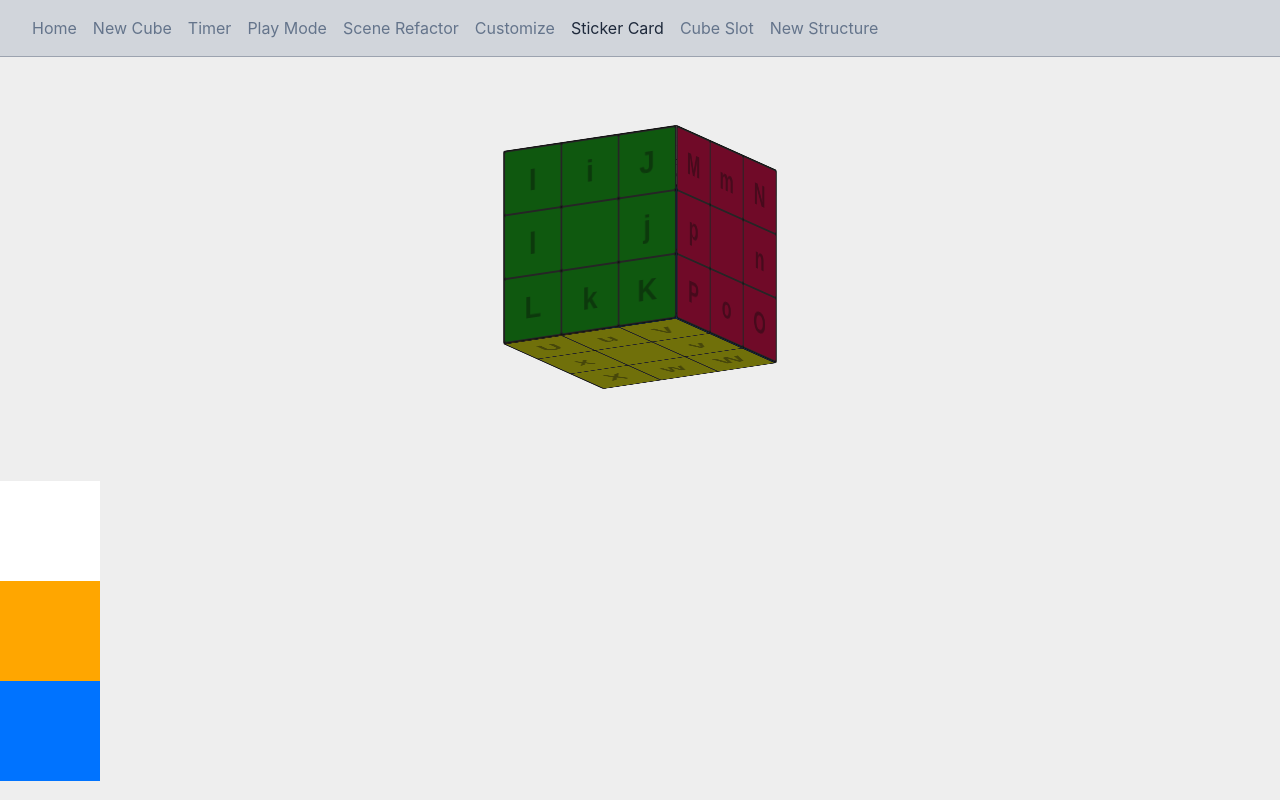
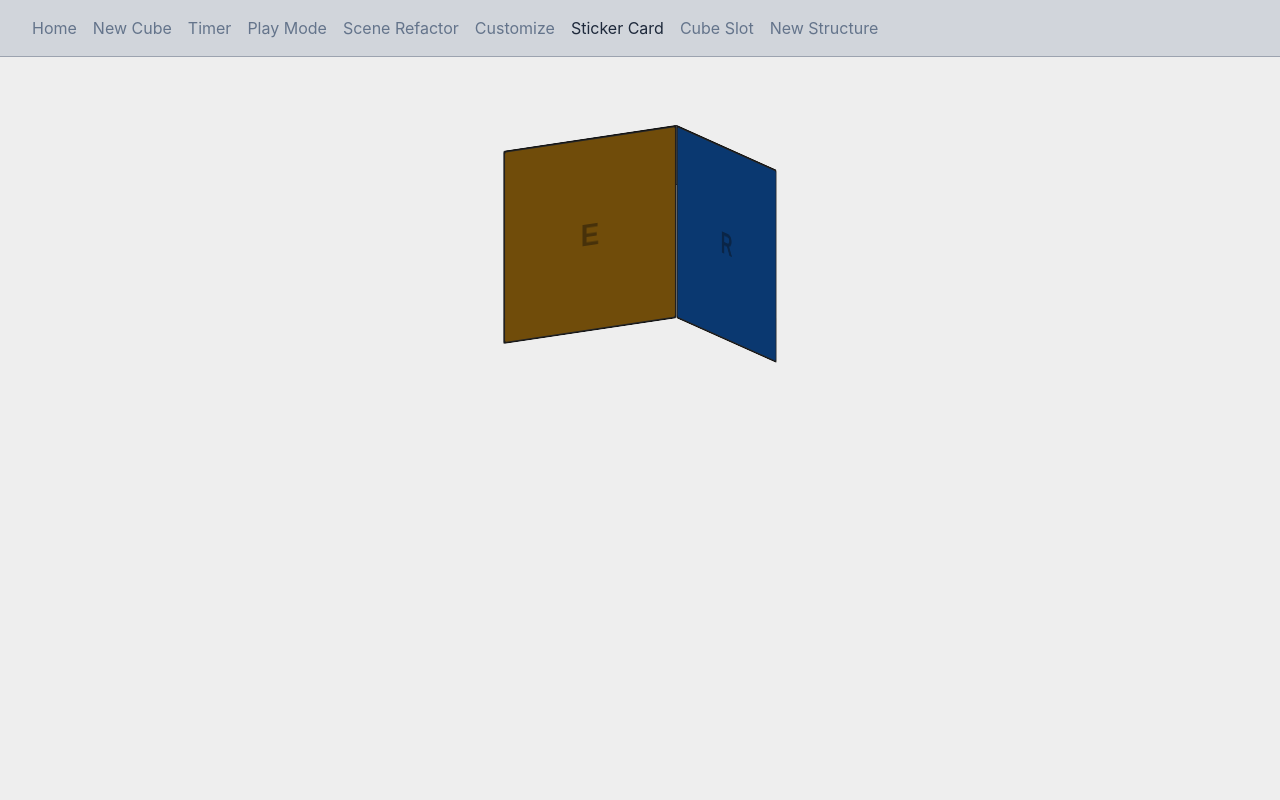
Before and after one commit to McHeisenburglar/rubiks-cube-3d-vite, a React (Vite) app: page /rubiks-cube-3d-vite/sticker-cards in a window 1280 px wide. Built offline with nearby package versions, Linux system fonts and the light colour scheme.

Commit message:
I love and hate this project. I just want to rewrite the whole thing.

```diff
--- a/src/components/sticker-cards/Main.tsx
+++ b/src/components/sticker-cards/Main.tsx
@@ -1,6 +1,5 @@
 import React, { useMemo } from 'react'
 import { CubeWithPos } from '../../ts/CubeClass3'
-import { CubeView } from '../cube-slots/CubeView'
 
 interface IProps {}
 
@@ -9,25 +8,79 @@ const StickerCard: React.FC<IProps> = () => {
 
 	const sticker = cube.getRandomStickerInFilter((s) => s.type === 'corner')
 
+	console.log('Showing sticker', sticker.name)
+
 	return (
 		<>
-			<CubeView cube={cube} debug />
-			<div className={` sticker-card ${sticker.type} `}>
-				<div
-					className={`sticker-card-face main-face`}
-					data-sticker-color={sticker.side}
-				></div>
-				{sticker.neighbors.map((s) => {
-					return (
-						<div
-							className={`sticker-card-face neighbor-face`}
-							data-sticker-color={s.side}
-						></div>
-					)
-				})}
-			</div>
+			<CubePieceView sticker={sticker} cubeConfig={cube.cubeConfig} debug />
 		</>
 	)
 }
 
 export default StickerCard
+
+import CubePerspectiveWrapper from '../new/CubePerspectiveWrapper'
+import CubeRotationController from '../new/CubeRotationWrapper'
+import CubeStyleProvider from '../new/CubeStyleConfigWrapper'
+
+interface CubeView {
+	sticker: ISticker
+	cubeConfig: CubeConfig
+	debug?: boolean
+	onStickerClick?: (sticker: ISticker) => void
+}
+
+const CubePieceView: React.FC<CubeView> = ({ debug, sticker, cubeConfig }) => {
+	if (debug) console.log('::::: Rendered CubeComponent.')
+
+	return (
+		<div className="cube-v2">
+			<div className="cube-wrapper">
+				<CubeRotationController>
+					<CubeStyleProvider config={cubeConfig}>
+						<CubePerspectiveWrapper mode={'3d-fold'}>
+							<CubePiece sticker={sticker} />
+						</CubePerspectiveWrapper>
+					</CubeStyleProvider>
+				</CubeRotationController>
+			</div>
+		</div>
+	)
+}
+
+import Sticker from '../new/Sticker'
+
+interface CubePieceProps {
+	sticker: ISticker
+	debug?: boolean
+}
+
+const CubePiece: React.FC<CubePieceProps> = ({ sticker, debug }) => {
+	if (debug) console.log('::::: Rendered Cube.')
+
+	return (
+		<div className={`cube`}>
+			<CubeSide sticker={sticker} side="top" />
+			{sticker.neighbors?.map((n, i) => {
+				return <CubeSide sticker={n} side={i === 0 ? 'front' : 'right'} />
+			})}
+		</div>
+	)
+}
+
+/* CUBE SIDE */
+interface CubeSideProps {
+	sticker: ISticker
+	debug?: boolean
+	side: Side
+}
+
+export const CubeSide: React.FC<CubeSideProps> = ({ sticker, debug, side }) => {
+	if (debug) console.log('::::: Rendered CubeSide.')
+
+	return (
+		<div className={`side piece-side side-${side}`} data-side={side}>
+			<Sticker sticker={sticker} index={0} position={sticker.side + 0} />
+		</div>
+	)
+}
--- a/src/scss/cube-v2.scss
+++ b/src/scss/cube-v2.scss
@@ -38,6 +38,11 @@
 		grid-template-rows: repeat(3, 1fr);
 		gap: var(--sticker-padding);
 		opacity: 1;
+	}
+
+	.side.piece-side {
+		grid-template-columns: 1fr;
+		grid-template-rows: 1fr;
 	}
 
 	.backside {
--- a/src/scss/sticker-card.scss
+++ b/src/scss/sticker-card.scss
@@ -1,4 +1,22 @@
+.sticker-card {
+	transform: rotateX(45deg) rotateY(45deg) rotateZ(0deg);
+	transform-style: preserve-3d;
+	position: relative;
+
+	.side-top {
+		transform: rotateX(90deg) translateZ(50px);
+	}
+
+	.side-right {
+		transform: rotateY(90deg) translateZ(50px);
+	}
+
+	.side-front {
+		transform: rotateX(0deg) translateZ(50px);
+	}
+}
 .sticker-card-face {
+	position: absolute;
 	width: 100px;
 	height: 100px;
 	&[data-sticker-color='front'] {
```
